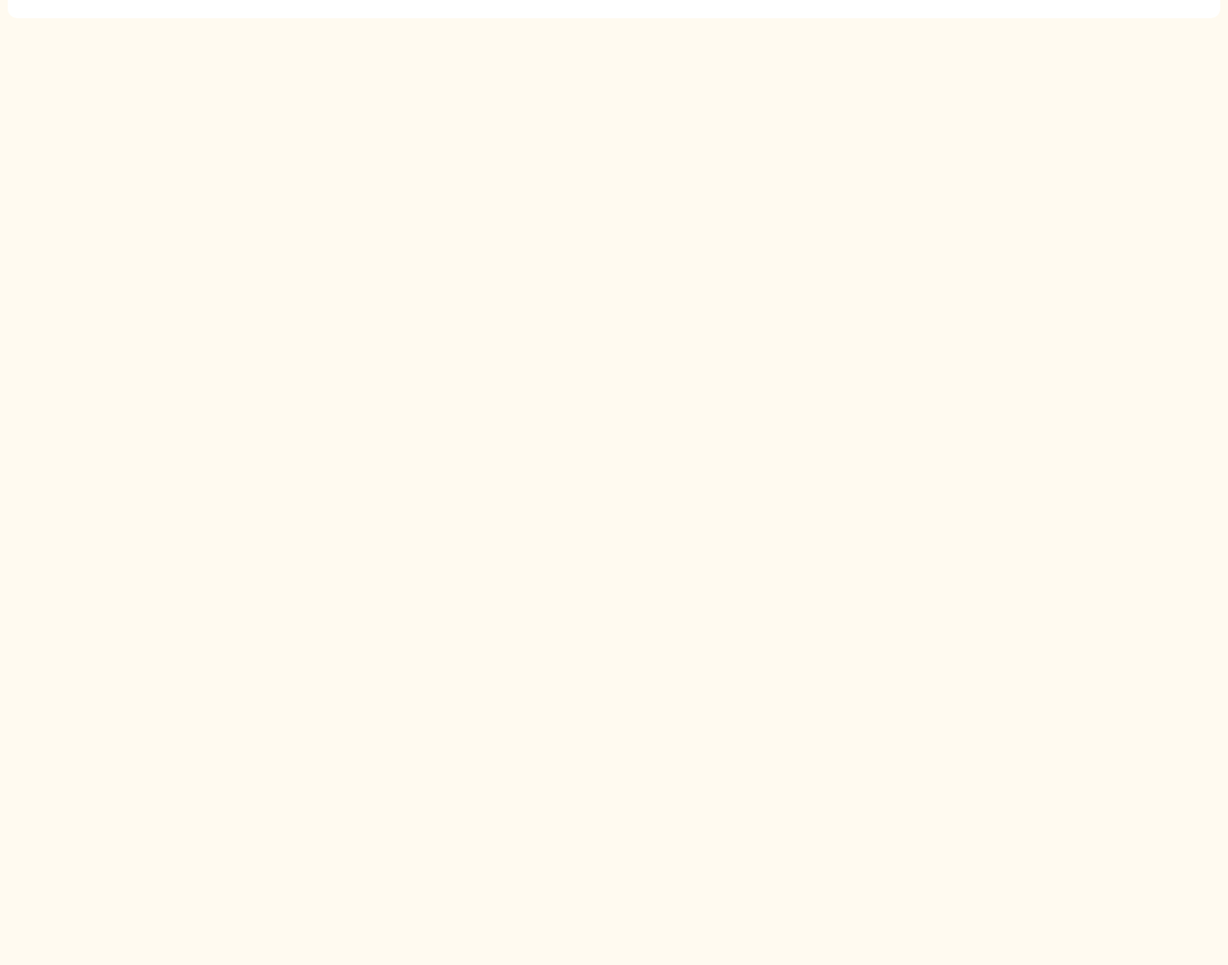
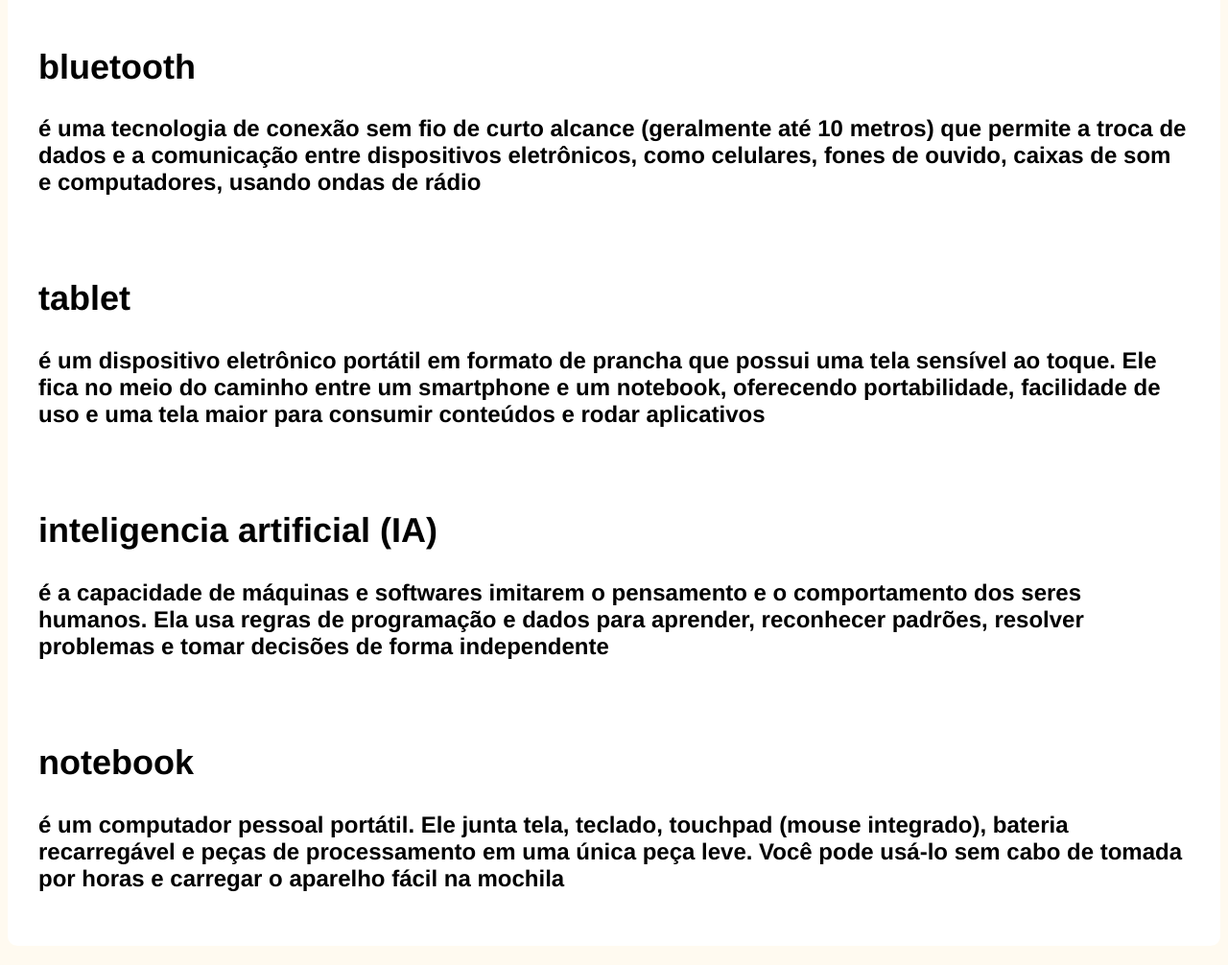
Before and after one commit to gabrielniema-debug/Blog-Tech---Gabriel-1B, a plain HTML site: page index.html in a window 1280 px wide. Shown: the part 411-1417 px from the top of the page at 96% size. Before the commit the page ends 800 px from the top, so only its background shows below. Drawn offline with Linux system fonts and the light colour scheme.

Commit message:
html atualizado

```diff
--- a/index.html
+++ b/index.html
@@ -11,11 +11,32 @@
         <h1>bem vindo ao Blog tech do japa</h1>
     </header>
     </section>
-    <h2>celular
+    <h2>celular<h2>
      <p>é um aparelho de telefone sem fio que usa ondas de radio para fazer ligações, enviar mensagens e acessar internet de qualquer lugar com sinal</p>
     <section>
-<section></section>
+<section>
     <h2>wi-fi</h2>
     <p>uma tecnologia de comunicação sem fio que permite conectar dispositivos </p>
+</section>
+<section>
+    <h2>bluetooth</h2>
+    <p>é uma tecnologia de conexão sem fio de curto alcance (geralmente até 10 metros) que permite a troca de dados e a comunicação entre dispositivos
+         eletrônicos, como celulares, fones de ouvido, caixas de som e computadores, usando ondas de rádio</p>
+</section>
+<section>
+    <h2>tablet</h2>
+    <p>é um dispositivo eletrônico portátil em formato de prancha que possui uma tela sensível ao toque. Ele fica no meio do caminho entre um smartphone
+         e um notebook, oferecendo portabilidade, facilidade de uso e uma tela maior para consumir conteúdos e rodar aplicativos</p>
+</section>
+<section>
+    <h2>inteligencia artificial (IA)</h2>
+    <p>é a capacidade de máquinas e softwares imitarem o pensamento e o comportamento dos seres humanos.
+         Ela usa regras de programação e dados para aprender, reconhecer padrões, resolver problemas e tomar decisões de forma independente</p>
+</section>
+<section>
+    <h2>notebook</h2>
+    <p>é um computador pessoal portátil. Ele junta tela, teclado, touchpad (mouse integrado), bateria recarregável
+         e peças de processamento em uma única peça leve. Você pode usá-lo sem cabo de tomada por horas e carregar o aparelho fácil na mochila</p>
+</section>
 </body>
 </html>
```
